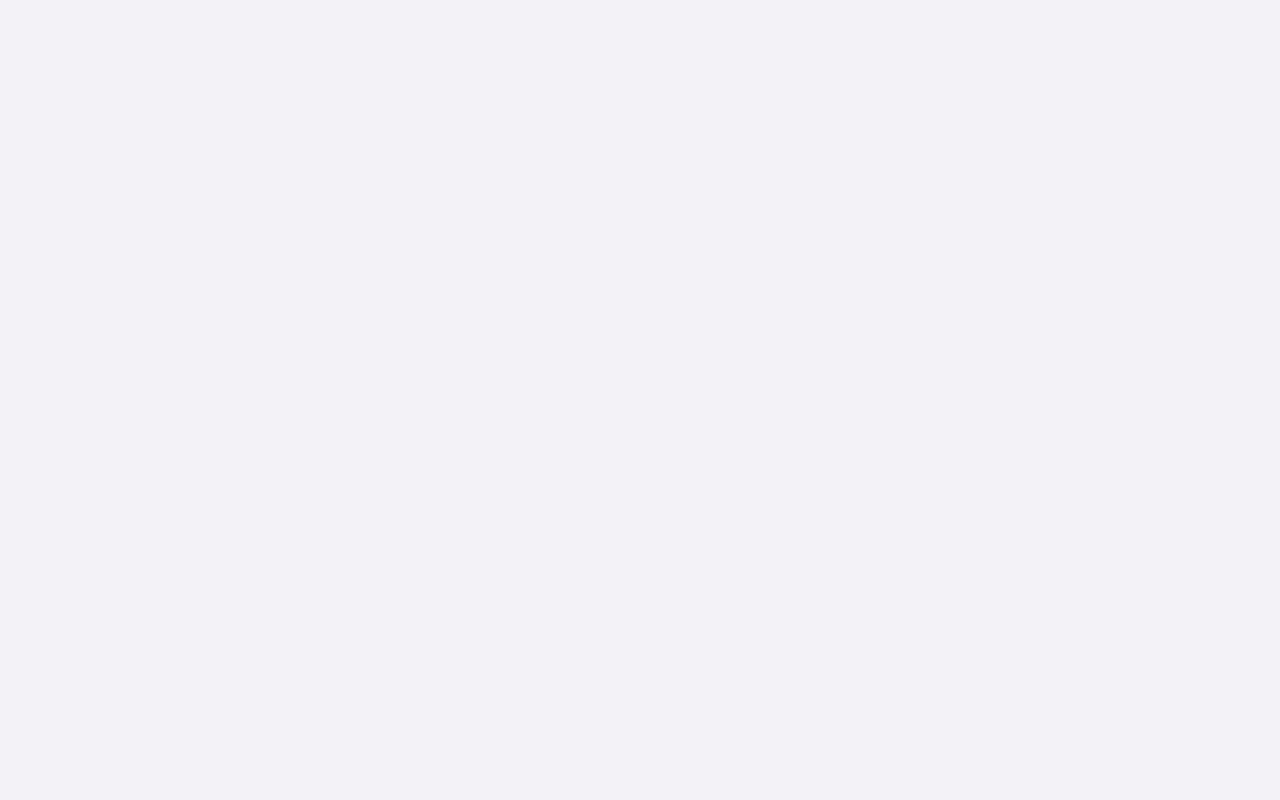
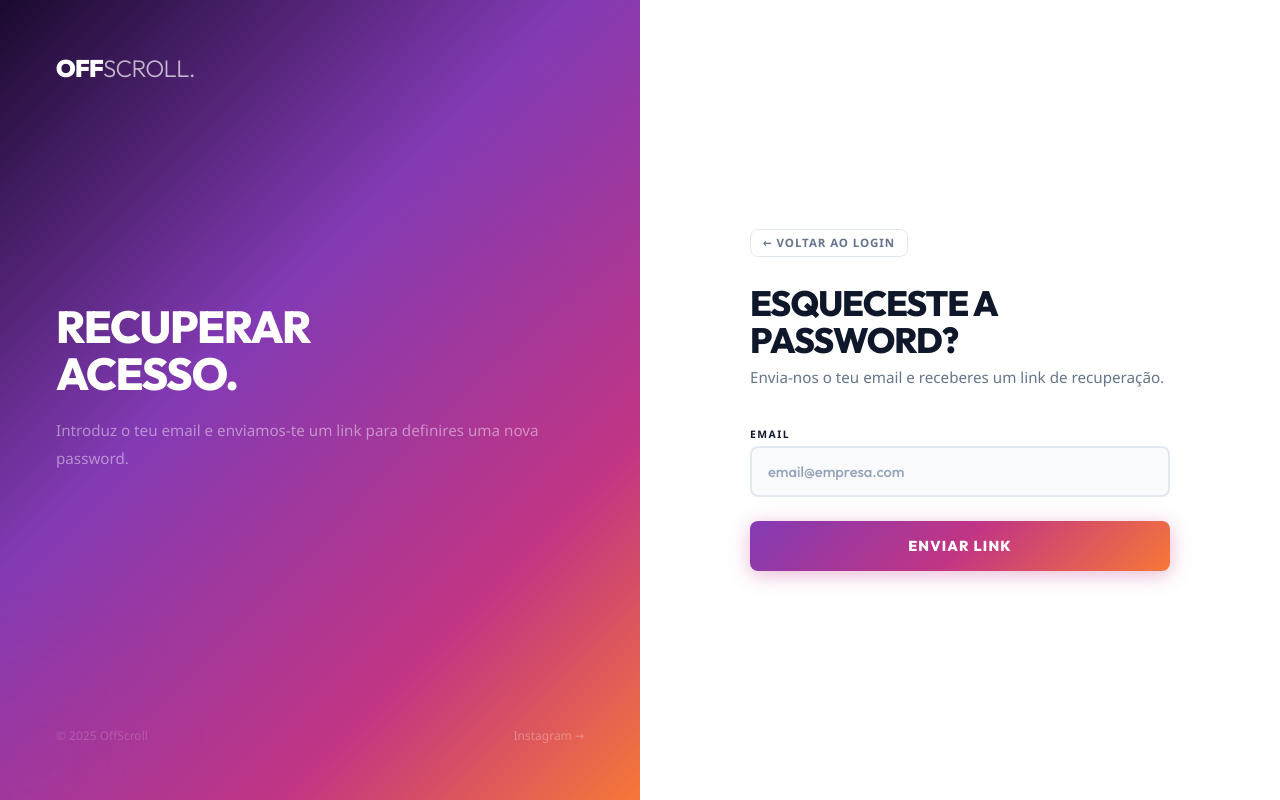
Before and after one commit to AbelPinto229/m8-projeto-final, a React (Vite) app in the folder frontend/: page /esqueci-password in a window 1280 px wide. Before the commit this address had no page. Built offline with nearby package versions, Linux system fonts and the light colour scheme.

Commit message:
feat: paginas de esqueci a password e redefinir password

```diff
--- a/frontend/src/App.jsx
+++ b/frontend/src/App.jsx
@@ -2,6 +2,8 @@ import { BrowserRouter, Routes, Route } from 'react-router-dom';
 import { AuthProvider } from './context/AuthContext.jsx';
 import Home                from './pages/Home';
 import Login               from './pages/Login';
+import ForgotPassword      from './pages/ForgotPassword';
+import ResetPassword       from './pages/ResetPassword';
 import AgencyDashboard     from './pages/AgencyDashboard';
 import ClientDashboard     from './pages/ClientDashboard';
 import ClientProjectSelect from './pages/ClientProjectSelect';
@@ -13,9 +15,11 @@ function App() {
         <Routes>
           <Route path="/"                        element={<Home />} />
           <Route path="/login"                   element={<Login />} />
+          <Route path="/esqueci-password"        element={<ForgotPassword />} />
+          <Route path="/reset-password"          element={<ResetPassword />} />
           <Route path="/agencia"                 element={<AgencyDashboard />} />
           <Route path="/agencia/cliente/:id"     element={<AgencyDashboard />} />
-          <Route path="/meus-projetos"            element={<ClientProjectSelect />} />
+          <Route path="/meus-projetos"           element={<ClientProjectSelect />} />
           <Route path="/cliente/:id"             element={<ClientDashboard />} />
         </Routes>
       </BrowserRouter>
--- /dev/null
+++ b/frontend/src/pages/ForgotPassword.jsx
@@ -0,0 +1,81 @@
+import { useState } from 'react';
+import { Link } from 'react-router-dom';
+import '../styles/auth.css';
+
+export default function ForgotPassword() {
+  const [email, setEmail]   = useState('');
+  const [alert, setAlert]   = useState(null);
+  const [loading, setLoading] = useState(false);
+
+  async function onSubmit(e) {
+    e.preventDefault();
+    setAlert(null);
+    setLoading(true);
+    try {
+      const res  = await fetch('http://localhost:5000/api/auth/forgot-password', {
+        method:  'POST',
+        headers: { 'Content-Type': 'application/json' },
+        body: JSON.stringify({ email }),
+      });
+      const data = await res.json();
+      setAlert({ type: res.ok ? 'success' : 'error', msg: data.message || data.error });
+    } catch {
+      setAlert({ type: 'error', msg: 'Erro de ligação ao servidor.' });
+    } finally {
+      setLoading(false);
+    }
+  }
+
+  return (
+    <div className="auth-split">
+      <div className="auth-brand">
+        <Link to="/" className="brand-logo">
+          <span className="logo-off">OFF</span><span className="logo-scroll">scroll.</span>
+        </Link>
+        <div className="brand-body">
+          <h2>Recuperar<br />acesso.</h2>
+          <p>Introduz o teu email e enviamos-te um link para definires uma nova password.</p>
+        </div>
+        <div className="brand-footer">
+          <span>© 2025 OffScroll</span>
+          <a href="https://www.instagram.com/offscrollmarketing.pt/" target="_blank" rel="noreferrer">Instagram →</a>
+        </div>
+        <div className="brand-blob b1" />
+        <div className="brand-blob b2" />
+      </div>
+
+      <div className="auth-form-wrap">
+        <div className="auth-form-inner">
+          <Link to="/login" className="auth-home-link">← Voltar ao login</Link>
+          <div className="auth-top">
+            <h1>Esqueceste a password?</h1>
+            <p style={{ color: '#64748b', fontSize: '0.95rem', marginTop: '6px' }}>
+              Envia-nos o teu email e receberes um link de recuperação.
+            </p>
+          </div>
+
+          <form onSubmit={onSubmit} noValidate>
+            <div className="field">
+              <label htmlFor="email">Email</label>
+              <input
+                type="email" id="email"
+                placeholder="email@empresa.com" required
+                value={email} onChange={e => setEmail(e.target.value)}
+              />
+            </div>
+
+            {alert && (
+              <div className={`alert-box alert-${alert.type}`} style={{ display: 'block' }}>
+                {alert.msg}
+              </div>
+            )}
+
+            <button type="submit" className="btn-auth" disabled={loading}>
+              {loading ? <div className="spinner" style={{ display: 'block' }} /> : <span>Enviar link</span>}
+            </button>
+          </form>
+        </div>
+      </div>
+    </div>
+  );
+}
--- a/frontend/src/pages/Login.jsx
+++ b/frontend/src/pages/Login.jsx
@@ -141,6 +141,12 @@ export default function Login() {
             <button type="submit" className="btn-auth" disabled={loading}>
               {loading ? <div className="spinner" style={{ display: 'block' }} /> : <span>Entrar</span>}
             </button>
+
+            <p style={{ textAlign: 'center', marginTop: '16px', fontSize: '0.88rem', color: '#64748b' }}>
+              <Link to="/esqueci-password" style={{ color: '#833AB4', fontWeight: 600, textDecoration: 'none' }}>
+                Esqueceste a password?
+              </Link>
+            </p>
           </form>
 
         </div>
--- /dev/null
+++ b/frontend/src/pages/ResetPassword.jsx
@@ -0,0 +1,143 @@
+import { useState } from 'react';
+import { Link, useSearchParams, useNavigate } from 'react-router-dom';
+import '../styles/auth.css';
+
+export default function ResetPassword() {
+  const [searchParams]          = useSearchParams();
+  const navigate                = useNavigate();
+  const token                   = searchParams.get('token');
+  const [password, setPassword] = useState('');
+  const [confirm, setConfirm]   = useState('');
+  const [showPw, setShowPw]     = useState(false);
+  const [showPw2, setShowPw2]   = useState(false);
+  const [alert, setAlert]       = useState(null);
+  const [loading, setLoading]   = useState(false);
+
+  async function onSubmit(e) {
+    e.preventDefault();
+    if (password !== confirm) {
+      setAlert({ type: 'error', msg: 'As passwords não coincidem.' });
+      return;
+    }
+    setAlert(null);
+    setLoading(true);
+    try {
+      const res  = await fetch('http://localhost:5000/api/auth/reset-password', {
+        method:  'POST',
+        headers: { 'Content-Type': 'application/json' },
+        body: JSON.stringify({ token, password }),
+      });
+      const data = await res.json();
+      if (!res.ok) {
+        setAlert({ type: 'error', msg: data.error });
+      } else {
+        setAlert({ type: 'success', msg: data.message });
+        setTimeout(() => navigate('/login', { replace: true }), 1500);
+      }
+    } catch {
+      setAlert({ type: 'error', msg: 'Erro de ligação ao servidor.' });
+    } finally {
+      setLoading(false);
+    }
+  }
+
+  if (!token) {
+    return (
+      <div className="auth-split">
+        <div className="auth-brand">
+          <Link to="/" className="brand-logo">
+            <span className="logo-off">OFF</span><span className="logo-scroll">scroll.</span>
+          </Link>
+          <div className="brand-blob b1" /><div className="brand-blob b2" />
+        </div>
+        <div className="auth-form-wrap">
+          <div className="auth-form-inner">
+            <div className="alert-box alert-error" style={{ display: 'block' }}>
+              Link inválido. <Link to="/esqueci-password" style={{ color: '#ef4444', fontWeight: 700 }}>Pede um novo.</Link>
+            </div>
+          </div>
+        </div>
+      </div>
+    );
+  }
+
+  return (
+    <div className="auth-split">
+      <div className="auth-brand">
+        <Link to="/" className="brand-logo">
+          <span className="logo-off">OFF</span><span className="logo-scroll">scroll.</span>
+        </Link>
+        <div className="brand-body">
+          <h2>Nova<br />password.</h2>
+          <p>Escolhe uma password segura para a tua conta.</p>
+        </div>
+        <div className="brand-footer">
+          <span>© 2025 OffScroll</span>
+        </div>
+        <div className="brand-blob b1" />
+        <div className="brand-blob b2" />
+      </div>
+
+      <div className="auth-form-wrap">
+        <div className="auth-form-inner">
+          <Link to="/login" className="auth-home-link">← Voltar ao login</Link>
+          <div className="auth-top">
+            <h1>Redefinir password</h1>
+          </div>
+
+          <form onSubmit={onSubmit} noValidate>
+            <div className="field">
+              <label htmlFor="password">Nova password</label>
+              <div className="input-wrap">
+                <input
+                  type={showPw ? 'text' : 'password'} id="password"
+                  placeholder="Nova password" required minLength={6}
+                  value={password} onChange={e => setPassword(e.target.value)}
+                />
+                <button type="button" className="toggle-pw" onClick={() => setShowPw(s => !s)}>
+                  <svg width="18" height="18" viewBox="0 0 24 24" fill="none" stroke="currentColor" strokeWidth="1.8">
+                    {showPw ? (
+                      <><path d="M17.94 17.94A10.07 10.07 0 0 1 12 20c-7 0-11-8-11-8a18.45 18.45 0 0 1 5.06-5.94M9.9 4.24A9.12 9.12 0 0 1 12 4c7 0 11 8 11 8a18.5 18.5 0 0 1-2.16 3.19m-6.72-1.07a3 3 0 1 1-4.24-4.24" /><line x1="1" y1="1" x2="23" y2="23" /></>
+                    ) : (
+                      <><path d="M1 12s4-8 11-8 11 8 11 8-4 8-11 8-11-8-11-8z" /><circle cx="12" cy="12" r="3" /></>
+                    )}
+                  </svg>
+                </button>
+              </div>
+            </div>
+
+            <div className="field">
+              <label htmlFor="confirm">Confirmar password</label>
+              <div className="input-wrap">
+                <input
+                  type={showPw2 ? 'text' : 'password'} id="confirm"
+                  placeholder="Repete a password" required
+                  value={confirm} onChange={e => setConfirm(e.target.value)}
+                />
+                <button type="button" className="toggle-pw" onClick={() => setShowPw2(s => !s)}>
+                  <svg width="18" height="18" viewBox="0 0 24 24" fill="none" stroke="currentColor" strokeWidth="1.8">
+                    {showPw2 ? (
+                      <><path d="M17.94 17.94A10.07 10.07 0 0 1 12 20c-7 0-11-8-11-8a18.45 18.45 0 0 1 5.06-5.94M9.9 4.24A9.12 9.12 0 0 1 12 4c7 0 11 8 11 8a18.5 18.5 0 0 1-2.16 3.19m-6.72-1.07a3 3 0 1 1-4.24-4.24" /><line x1="1" y1="1" x2="23" y2="23" /></>
+                    ) : (
+                      <><path d="M1 12s4-8 11-8 11 8 11 8-4 8-11 8-11-8-11-8z" /><circle cx="12" cy="12" r="3" /></>
+                    )}
+                  </svg>
+                </button>
+              </div>
+            </div>
+
+            {alert && (
+              <div className={`alert-box alert-${alert.type}`} style={{ display: 'block' }}>
+                {alert.msg}
+              </div>
+            )}
+
+            <button type="submit" className="btn-auth" disabled={loading}>
+              {loading ? <div className="spinner" style={{ display: 'block' }} /> : <span>Guardar password</span>}
+            </button>
+          </form>
+        </div>
+      </div>
+    </div>
+  );
+}
```
